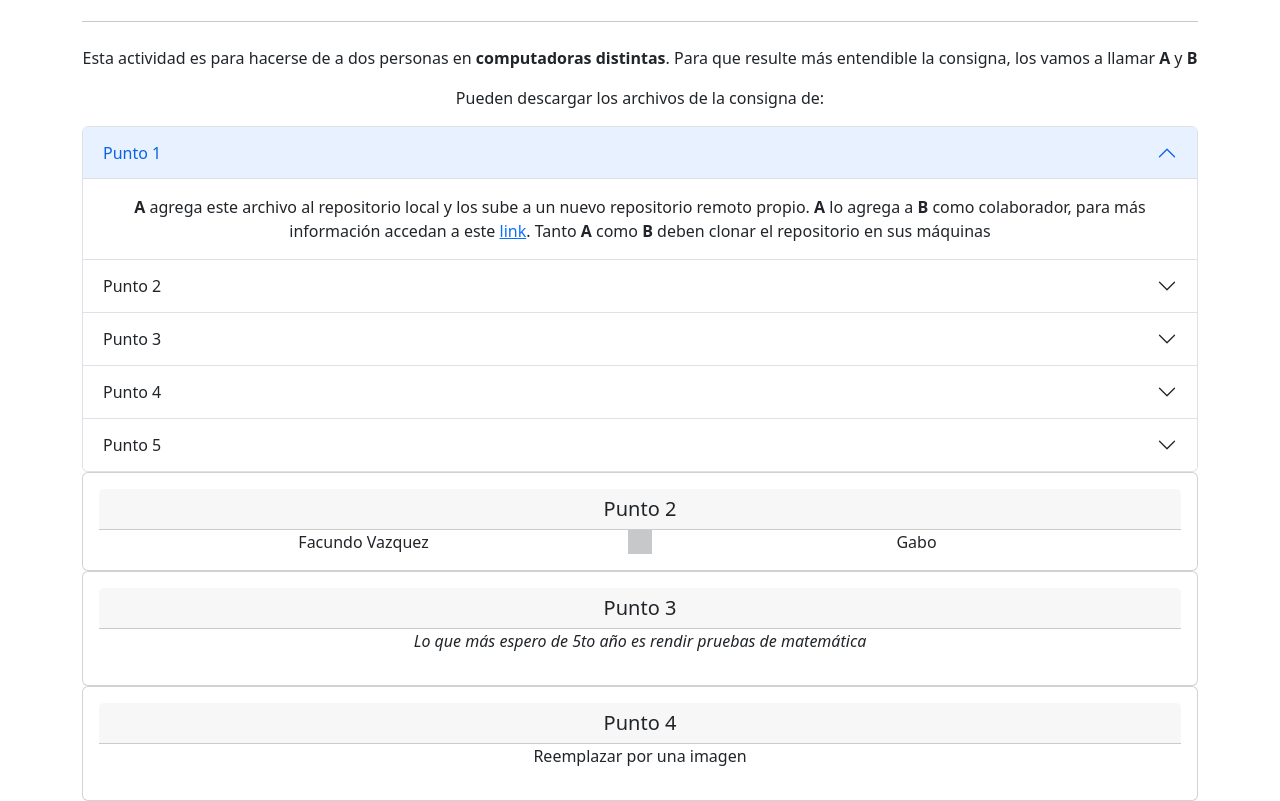
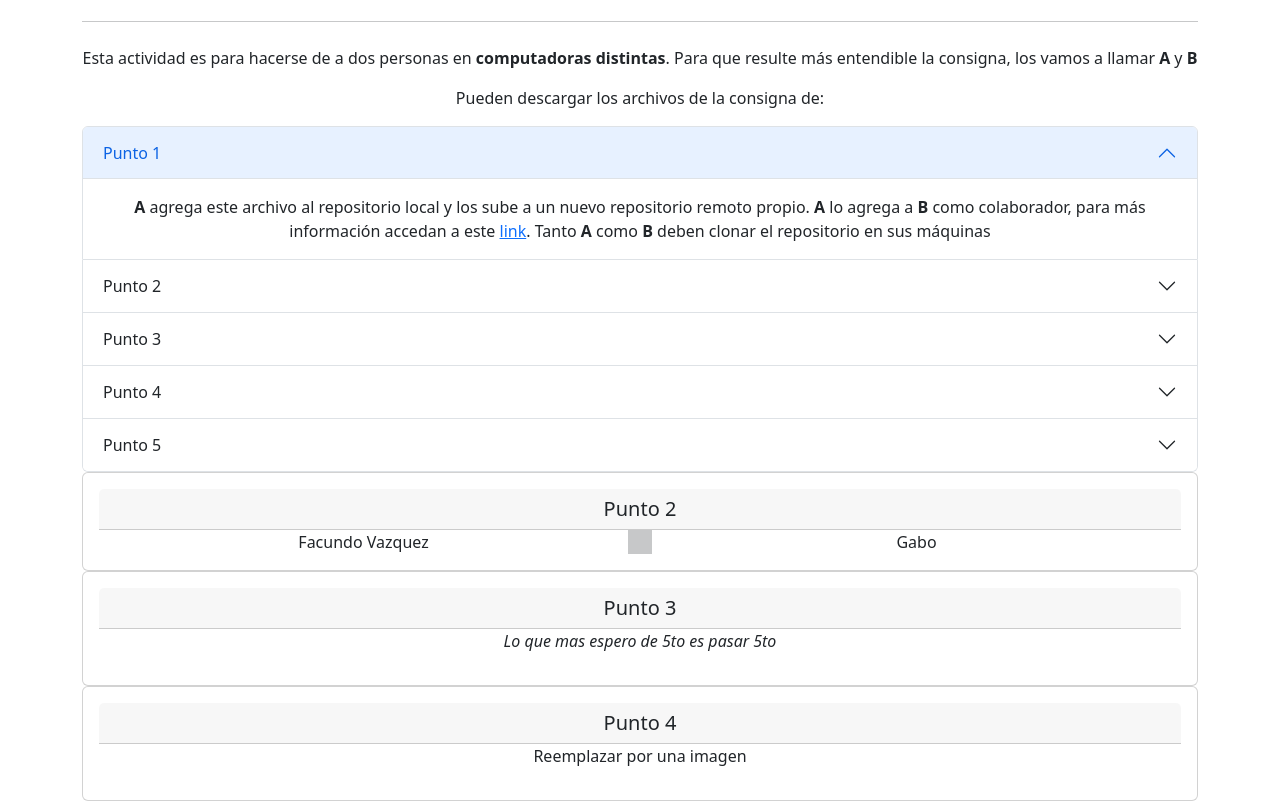
Before and after one commit to Facu-Vaz/RepoPruebaGit, a plain HTML site: page index.html in a window 1280 px wide. Shown: the part 108-909 px from the top of the page. Drawn offline with nearby package versions, Linux system fonts and the light colour scheme.

Commit message:
Agrego expectativas de 5to de A

```diff
--- a/index.html
+++ b/index.html
@@ -97,7 +97,7 @@
       <div class="card">
             <div class="card-body">
             <h5 class="card-header">Punto 3</h5>
-            <p><i>Lo que más espero de 5to año es rendir pruebas de matemática</i></p>
+            <p><i>Lo que mas espero de 5to es pasar 5to</i></p>
             </div>
       </div>
       <div class="card">
```
